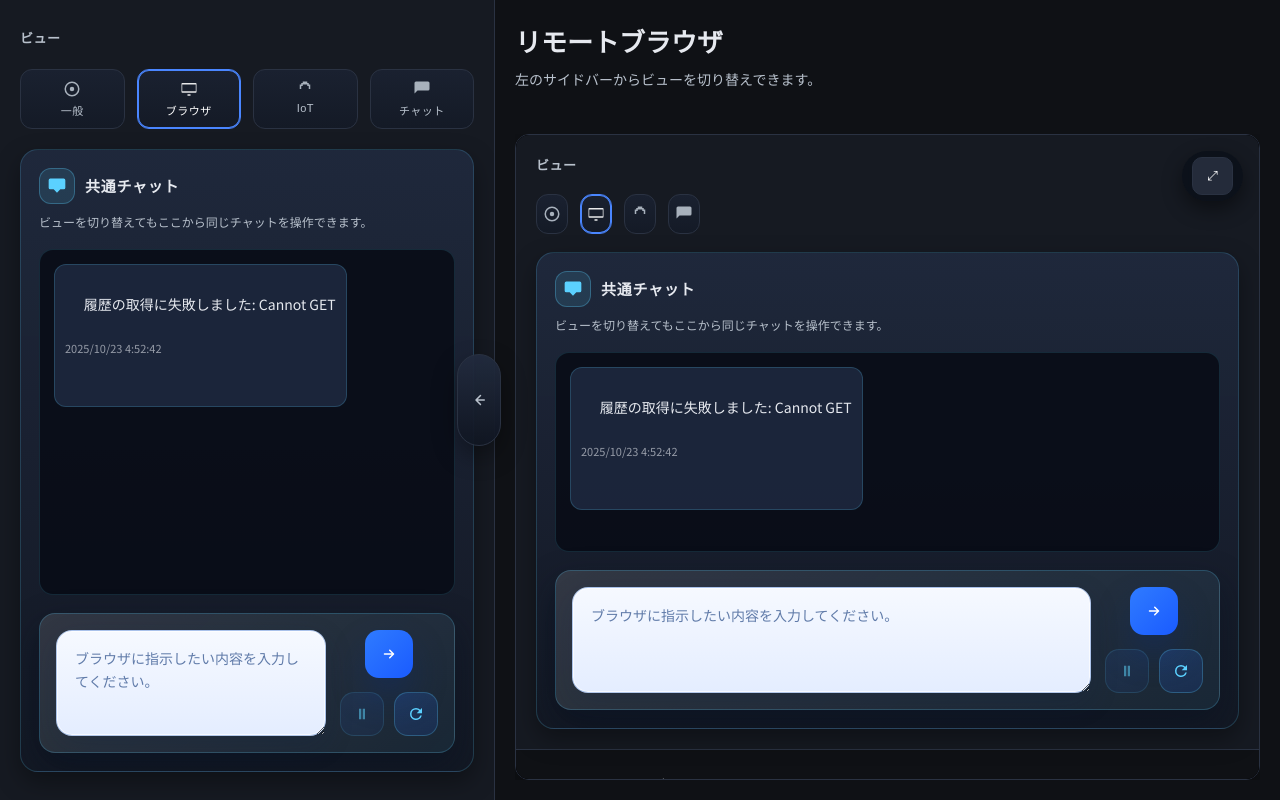
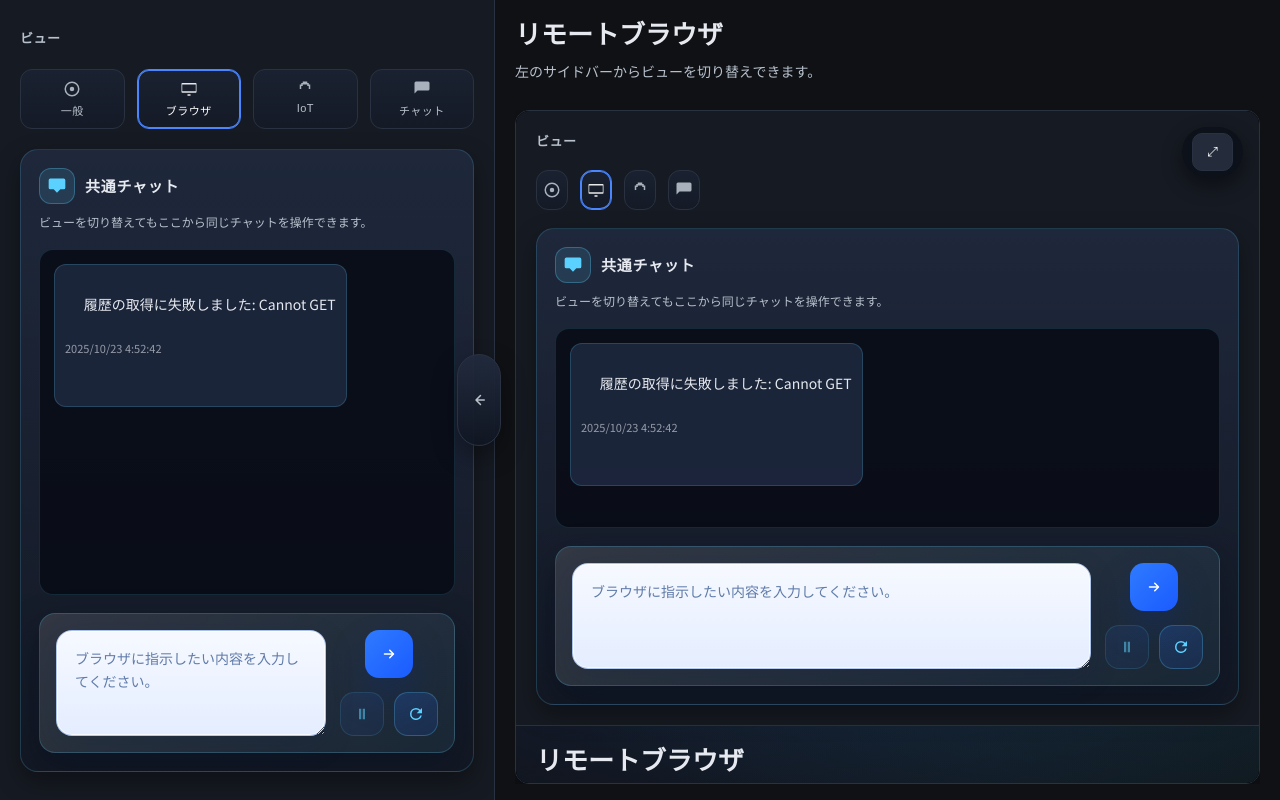
Before and after one commit to kota-kawa/Multi-Agent-Platform, a Flask app: page / in a window 1280 px wide. Run offline with Flask 3, Linux system fonts and the light colour scheme.

Commit message:
Adjust browser stage layout to fill available space

```diff
--- a/assets/app.js
+++ b/assets/app.js
@@ -82,6 +82,20 @@
 let generalProxyViewKey = null;
 let currentViewKey = document.querySelector(".nav-btn.active")?.dataset.view || "browser";
 
+function updateLayoutBrowserStageState() {
+  if (!layoutEl) {
+    return;
+  }
+
+  const isBrowserView = currentViewKey === "browser";
+  const generalBrowserProxyActive = currentViewKey === "general" && generalProxyTargetView === "browser";
+  const browserStageActive = isBrowserView || generalBrowserProxyActive;
+
+  layoutEl.classList.toggle("browser-view-active", isBrowserView);
+  layoutEl.classList.toggle("general-browser-proxy-active", generalBrowserProxyActive);
+  layoutEl.classList.toggle("browser-stage-active", browserStageActive);
+}
+
 function resolveAgentToView(agentKey) {
   if (typeof agentKey !== "string") return null;
   const normalized = agentKey.trim().toLowerCase();
@@ -192,6 +206,7 @@
   }
 
   if (!shouldShowProxy) {
+    updateLayoutBrowserStageState();
     return;
   }
 
@@ -205,6 +220,8 @@
   } else if (generalProxyTargetView === "chat") {
     ensureChatInitialized({ showLoadingSummary: true });
   }
+
+  updateLayoutBrowserStageState();
 }
 
 function setGeneralProxyAgent(agentKey) {
@@ -278,6 +295,7 @@
     chat: "general",
   };
   setChatMode(modeMap[target] ?? "general");
+  updateLayoutBrowserStageState();
   updateGeneralViewProxy();
   scheduleSidebarTogglePosition();
 }
--- a/assets/styles.css
+++ b/assets/styles.css
@@ -33,7 +33,7 @@
 
 .content-header{
   display:flex; flex-direction:column; gap:6px;
-  margin-bottom:20px;
+  margin-bottom:var(--content-header-margin-bottom, 20px);
 }
 .content-title{margin:0; font-size:26px; font-weight:700}
 .content-subtitle{margin:0; font-size:14px; color:var(--muted)}
@@ -374,16 +374,29 @@
 
 /* main content */
 .content{
+  --content-padding-top:20px;
+  --content-padding-bottom:20px;
+  --content-gap:24px;
   flex:1;
-  padding:20px;
+  padding:var(--content-padding-top) 20px var(--content-padding-bottom);
   display:flex;
   flex-direction:column;
-  gap:24px;
+  gap:var(--content-gap);
   min-height:0;
   overflow:hidden;
   background:
     radial-gradient(1200px 700px at 30% -80%, rgba(61,125,255,.18), transparent 60%),
     radial-gradient(1200px 700px at 90% -80%, rgba(40,201,255,.14), transparent 60%);
+}
+
+.layout.browser-stage-active .content{
+  --content-padding-top:12px;
+  --content-padding-bottom:16px;
+  --content-gap:16px;
+}
+
+.layout.browser-stage-active .content-header{
+  --content-header-margin-bottom:12px;
 }
 
 #view-general.view.active{display:flex; flex-direction:column; flex:1; min-height:0}
@@ -396,15 +409,21 @@
   min-height:0;
   overflow:hidden;
 }
+
+.layout.browser-stage-active #view-browser.view.active{
+  min-height:0;
+}
 .content-header{flex-shrink:0}
 .general-view{
+  --general-view-padding:28px;
+  --general-view-gap:16px;
   background:var(--panel-2);
   border-radius:18px;
-  padding:28px;
+  padding:var(--general-view-padding);
   box-shadow:var(--shadow);
   display:flex;
   flex-direction:column;
-  gap:16px;
+  gap:var(--general-view-gap);
   flex:1;
   min-height:0;
 }
@@ -429,8 +448,8 @@
 .general-view__proxy{
   display:none;
   flex-direction:column;
-  gap:20px;
-  margin-top:12px;
+  gap:var(--general-proxy-gap, 20px);
+  margin-top:var(--general-proxy-margin-top, 12px);
   flex:1;
   min-height:0;
 }
@@ -466,7 +485,8 @@
 
 .stage{
   width:100%;
-  min-height:clamp(420px, 65vh, 900px);
+  --stage-min-height:clamp(420px, 65vh, 900px);
+  min-height:var(--stage-min-height);
   flex:1;
   min-width:0;
   height:100%;
@@ -479,6 +499,27 @@
   position:relative;
   overflow:hidden;
   color:#c1cad7;
+}
+
+.layout.browser-stage-active .no-vnc-surface,
+.layout.general-browser-proxy-active .no-vnc-surface{
+  min-height:0;
+  flex:1;
+}
+
+.layout.browser-stage-active .stage,
+.layout.general-browser-proxy-active .stage{
+  --stage-min-height:100%;
+}
+
+.layout.general-browser-proxy-active .general-view{
+  --general-view-padding:22px;
+  --general-view-gap:18px;
+}
+
+.layout.general-browser-proxy-active .general-view__proxy{
+  --general-proxy-gap:16px;
+  --general-proxy-margin-top:8px;
 }
 
 .stage iframe{
```
